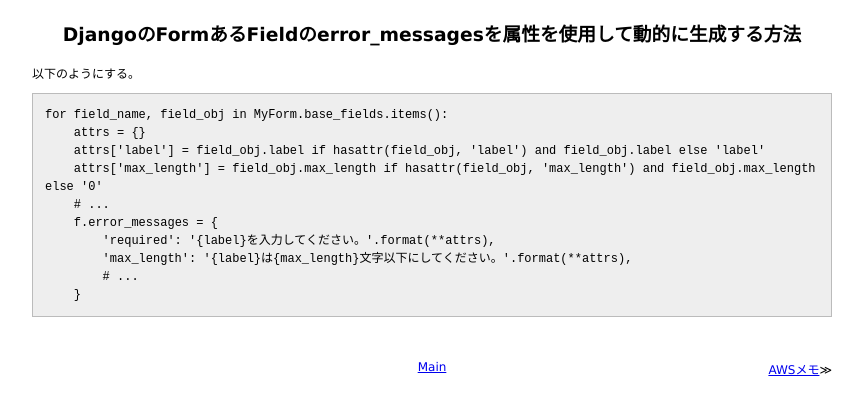
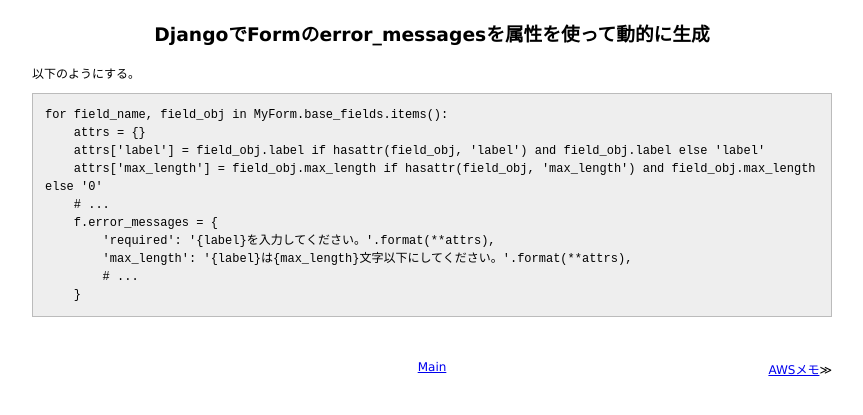
Before and after one commit to 38elements/38elements.github.com, a Jekyll site: the page built from _posts/2016-07-03-django-form-error_messages-format-field-label-attributes.md, in a window 1280 px wide. Shown: the top 415 px of the page, without its empty margins (208-1071 px from the left). Built offline with Jekyll 4.4.1, drawn with Linux system fonts in a browser that asks for light colours.

Commit message:
Update 2016-07-03-django-form-error_messages-format-field-label-attributes.md

```diff
--- a/_posts/2016-07-03-django-form-error_messages-format-field-label-attributes.md
+++ b/_posts/2016-07-03-django-form-error_messages-format-field-label-attributes.md
@@ -1,6 +1,6 @@
 ---
 layout: posts
-title: DjangoのFormあるFieldのerror_messagesを属性を使用して動的に生成する方法
+title: DjangoでFormのerror_messagesを属性を使って動的に生成
 ---
 以下のようにする。
 
```
